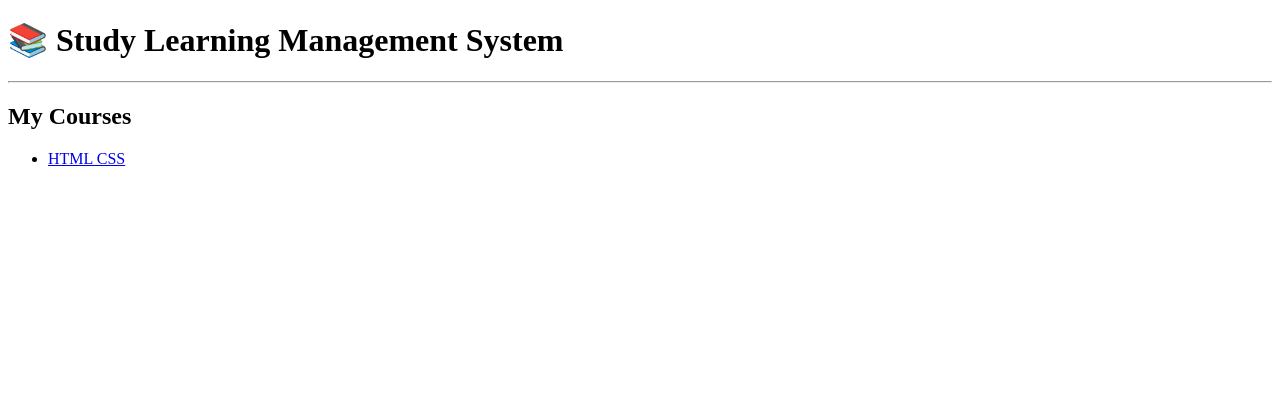
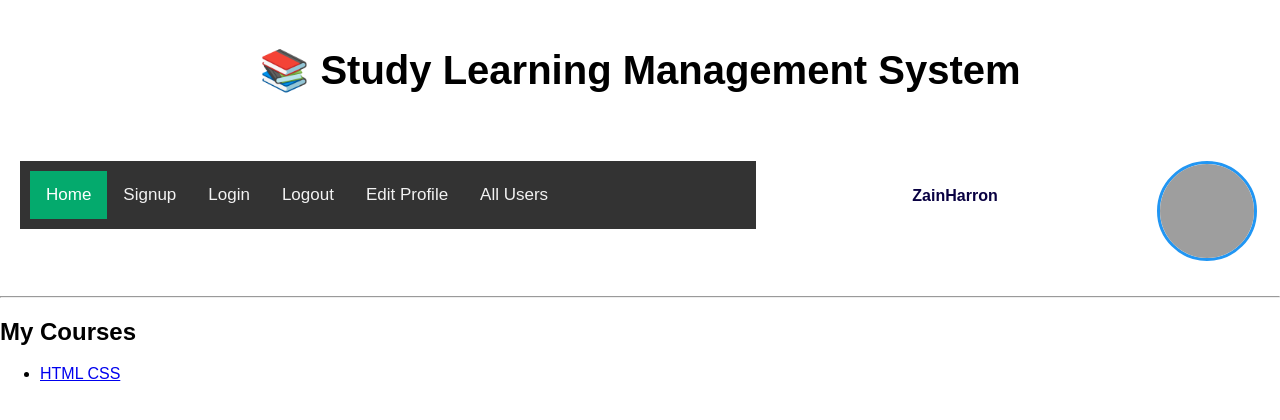
Before and after one commit to zainammar/study-lms, a Django app: page /dashboard/ in a window 1280 px wide. Shown: the top 420 px of the page. Run offline with Django 5.2, Linux system fonts and the light colour scheme; a user stored in the database is signed in; data comes from the database, SQL or seed files in the repository; both versions use the stored data as it was after the commit; grey boxes are pictures that could not be loaded.

Commit message:
add top menue & Profile on top

```diff
--- a/accounts/templates/accounts/dashboard.html
+++ b/accounts/templates/accounts/dashboard.html
@@ -4,7 +4,7 @@
 {% block title %}Dashboard{% endblock %}
 
 {% block content %}
-<h2>My Courses</h2>
+<h2>My Courses </h2>
 
 {% if enrollments %}
     <ul>
--- a/pages/templates/pages/base.html
+++ b/pages/templates/pages/base.html
@@ -6,7 +6,183 @@
 </head>
 <body>
 
-    <h1>📚 Study Learning Management System</h1>
+    <!DOCTYPE html>
+<html>
+<head>
+<meta name="viewport" content="width=device-width, initial-scale=1">
+<link rel="stylesheet" href="https://cdnjs.cloudflare.com/ajax/libs/font-awesome/4.7.0/css/font-awesome.min.css">
+<style>
+
+* {
+    margin: 10;
+    padding: 10;
+    box-sizing: border-box;
+}
+
+body {
+  margin: 0;
+  font-family: Arial, Helvetica, sans-serif;
+}
+
+.topnav {
+  overflow: hidden;
+  background-color: #333;
+}
+
+.topnav a {
+  float: left;
+  display: block;
+  color: #f2f2f2;
+  text-align: center;
+  padding: 14px 16px;
+  text-decoration: none;
+  font-size: 17px;
+}
+
+.topnav a:hover {
+  background-color: #ddd;
+  color: black;
+}
+
+.topnav a.active {
+  background-color: #04AA6D;
+  color: white;
+}
+
+.topnav .icon {
+  display: none;
+}
+
+@media screen and (max-width: 600px) {
+  .topnav a:not(:first-child) {display: none;}
+  .topnav a.icon {
+    float: right;
+    display: block;
+  }
+}
+
+@media screen and (max-width: 600px) {
+  .topnav.responsive {position: relative;}
+  .topnav.responsive .icon {
+    position: absolute;
+    right: 0;
+    top: 0;
+  }
+  .topnav.responsive a {
+    float: none;
+    display: block;
+    text-align: left;
+  }
+  .current-image {
+            width: 150px;
+            height: 150px;
+            border-radius: 50%;
+            object-fit: cover;
+            margin: 10px 0;
+            border: 3px solid #2196F3;
+        }
+
+}
+
+
+</style>
+
+<style>
+  .container {
+    display: grid;
+    grid-template-columns: 60% 30% 10%;
+    padding: 10px;
+  }
+  .container div {
+    padding: 10px;
+    font-size: 30px;
+    text-align: center;
+
+  }
+
+  .container1 {
+    display: grid;
+    grid-template-columns: auto;
+    padding: 10px;
+  }
+  .container1 div {
+    padding: 10px;
+    font-size: 20px;
+    text-align: center;
+
+  }
+  .current-image {
+            width:100px;
+            height: 100px;
+            border-radius: 50%;
+            object-fit: cover;
+            border: 3px solid #2196F3;
+        }
+  .text-1{
+    color: rgb(9, 1, 66);
+    font-size: 16px;
+    text-align: center;
+  }
+
+  </style>
+</head>
+<!-- -->
+<body>
+  <div class="container1">
+    <div>
+      <h1> 📚  Study Learning Management System</h1>
+    </div>
+
+    </div>
+
+  <div class="container">
+
+    <div>
+
+
+<div class="topnav" id="myTopnav">
+
+
+
+  <a href="http://127.0.0.1:8000/dashboard/" class="active">Home</a>
+  <a href="http://127.0.0.1:8000/signup/">Signup</a>
+  <a href="http://127.0.0.1:8000/login/">Login</a>
+  <a href="http://127.0.0.1:8000/logout/">Logout</a>
+  <a href="http://127.0.0.1:8000/profile/">Edit Profile</a>
+  <a href="http://127.0.0.1:8000/users/">All Users</a>
+
+
+
+
+  <a href="javascript:void(0);" class="icon" onclick="myFunction()">
+    <i class="fa fa-bars"></i>
+  </a>
+
+
+  </div>
+
+</div>
+
+<div> <h5 class="text-1">{{ user.username }}</h5>  </div>
+  <div><img src="{{ user.profile.profile_picture.url }}" alt="Current Profile Picture" class="current-image"></div>
+
+
+</div>
+
+<script>
+function myFunction() {
+  var x = document.getElementById("myTopnav");
+  if (x.className === "topnav") {
+    x.className += " responsive";
+  } else {
+    x.className = "topnav";
+  }
+}
+</script>
+
+</body>
+</html>
+
     <hr>
 
     {% block content %}
--- a/pages/templates/pages/chapter_list.html
+++ b/pages/templates/pages/chapter_list.html
@@ -16,6 +16,7 @@
       {% endfor %}
     </ul>
   </li>
+
 {% endfor %}
 </ul>
 {% endblock %}
--- a/pages/templates/pages/page_detail.html
+++ b/pages/templates/pages/page_detail.html
@@ -5,7 +5,7 @@
 <p>{{ page.content }}</p>
 
 {% if page.video %}
-<video controls width="600">
+<video controls width="1000">
   <source src="{{ page.video.url }}">
 </video>
 {% endif %}
```
Also changed, not shown: db.sqlite3, pages/templates/pages/course_list.html (line endings or trailing spaces).
